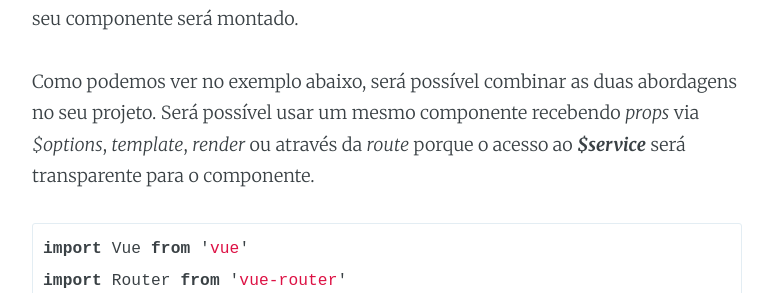
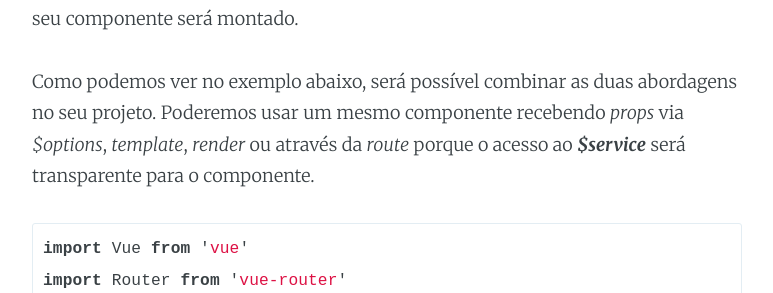
Before and after one commit to vuejs-br/blog, a Jekyll site: the page built from _posts/2018-05-22-injetando-servicos-em-componentes-de-forma-transparente.md, in a window 1280 px wide and 900 px high, scrolled down 12120 px. Shown: the part 190-483 px from the top of the window, without its empty margins (253-1026 px from the left). Built offline with Jekyll 4.4.1, drawn with Linux system fonts in a browser that asks for light colours; comment, search, counter and statistics services are not loaded; some of the changed text lies outside the part shown.

Commit message:
Aplicar correções após revisão

````diff
--- a/_posts/2018-05-22-injetando-servicos-em-componentes-de-forma-transparente.md
+++ b/_posts/2018-05-22-injetando-servicos-em-componentes-de-forma-transparente.md
@@ -331,8 +331,7 @@ Durante a construção de app’s mais robustos geralmente usamos um _router_. O
 
 No caso do nosso exemplo, vamos explorar o [Function Mode](https://router.vuejs.org/en/essentials/passing-props.html#function-mode) onde as _props_ serão geradas por uma função que recebe a rota que carregada como parâmetro. Com o _service_ sendo uma _prop_ poderemos passá-lo por parâmetro através da rota onde seu componente será montado.
 
-Como podemos ver no exemplo abaixo, será possível combinar as duas abordagens no seu projeto.
-Será possível usar um mesmo componente recebendo _props_ via _$options_, _template_, _render_ ou através da _route_ porque o acesso ao _**$service**_ será transparente para o componente.
+Como podemos ver no exemplo abaixo, será possível combinar as duas abordagens no seu projeto. Poderemos usar um mesmo componente recebendo _props_ via _$options_, _template_, _render_ ou através da _route_ porque o acesso ao _**$service**_ será transparente para o componente.
 
 ```javascript
 import Vue from 'vue'
@@ -367,4 +366,4 @@ Fique à vontade para enviar suas dúvidas, sugestões e/ou elogios. Para falar
 
 [VueJS Comunidades](https://github.com/vuejs-br/comunidades/blob/master/README.md)
 
-Ah, já ia esquecendo, segue o link do repositório [https://github.com/wilcorrea/transparent-services.git](https://github.com/wilcorrea/transparent-services.git), fica a dica para seguir os commits que será possível ver a evolução da mesma forma que a estrutura foi evoluindo nos artigos.
+Ah, já ia esquecendo, segue o link do repositório [https://github.com/wilcorrea/transparent-services](https://github.com/wilcorrea/transparent-services), fica a dica para seguir os commits que será possível ver a evolução da mesma forma que a estrutura foi evoluindo nos artigos.
````
